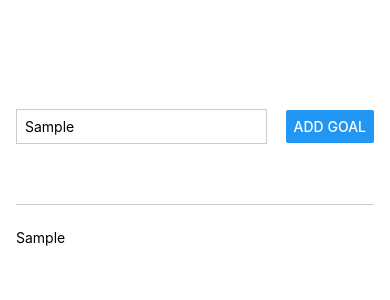
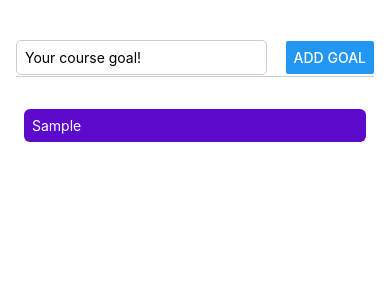
Before and after one commit to himanshu094/Practise_react_native, a React Native app in the folder RNproject/: screen / in a window 390 px wide. Both pictures are taken after typing "Sample" into the empty fields and a click on the button "ADD GOAL". Shown: the top 300 px of the page. Built offline with nearby package versions, Linux system fonts and the light colour scheme.

Commit message:
23. ios vs android css

```diff
--- a/RNproject/App.js
+++ b/RNproject/App.js
@@ -1,4 +1,4 @@
-import { Button, StyleSheet, Text, TextInput, View } from 'react-native';
+import { Button, ScrollView, StyleSheet, Text, TextInput, View } from 'react-native';
 import { useState } from 'react';
 
 export default function App() {
@@ -11,24 +11,30 @@ export default function App() {
   }
   function addGoalHandler(){
     setGoalList((lastGoals)=>[...lastGoals, enteredGoal])
+    setEnteredGoal('')
   }
   return (
-    <View style={styles.appContainer}>
+    <ScrollView style={styles.appContainer}>
 
       <View style={styles.inputContainer}>
-        <TextInput style={styles.textInput} placeholder='Your course goal!' onChangeText={goalInputHandler} />
+        <TextInput style={styles.textInput} placeholder='Your course goal!' value={enteredGoal} onChangeText={goalInputHandler} />
         <Button title='Add Goal' onPress={addGoalHandler} />
       </View>
 
       <View style={styles.goalsContainer}>
         {
         goalList.map((goal,i)=>{
-         return <Text key={i}>{goal}</Text>
+         return(
+          <View  key={i}  style={styles.goalItem}>
+            <Text style={styles.goalText}>
+              {goal}
+            </Text>
+          </View>)
         })
         }
       </View>
 
-    </View>
+    </ScrollView>
   );
 }
 
@@ -44,17 +50,28 @@ const styles = StyleSheet.create({
     justifyContent:'space-between',
     gap:8,
     alignItems:'center',
+    paddingBottom:12,
     marginBottom:24,
     borderBottomWidth:1,
     borderColor:'#ccc'
   },
   textInput:{
     borderWidth:1,
+    borderRadius:5,
     borderColor:'#ccc',
     width:'70%',
     padding:8
   },
   goalsContainer:{
-    flex:4
+    flex:5
+  },
+  goalItem:{
+    margin:8,
+    padding:8,
+    borderRadius:6,
+    backgroundColor:'#5e0acc',
+  },
+  goalText:{
+    color:'#fff'
   }
 });
```
